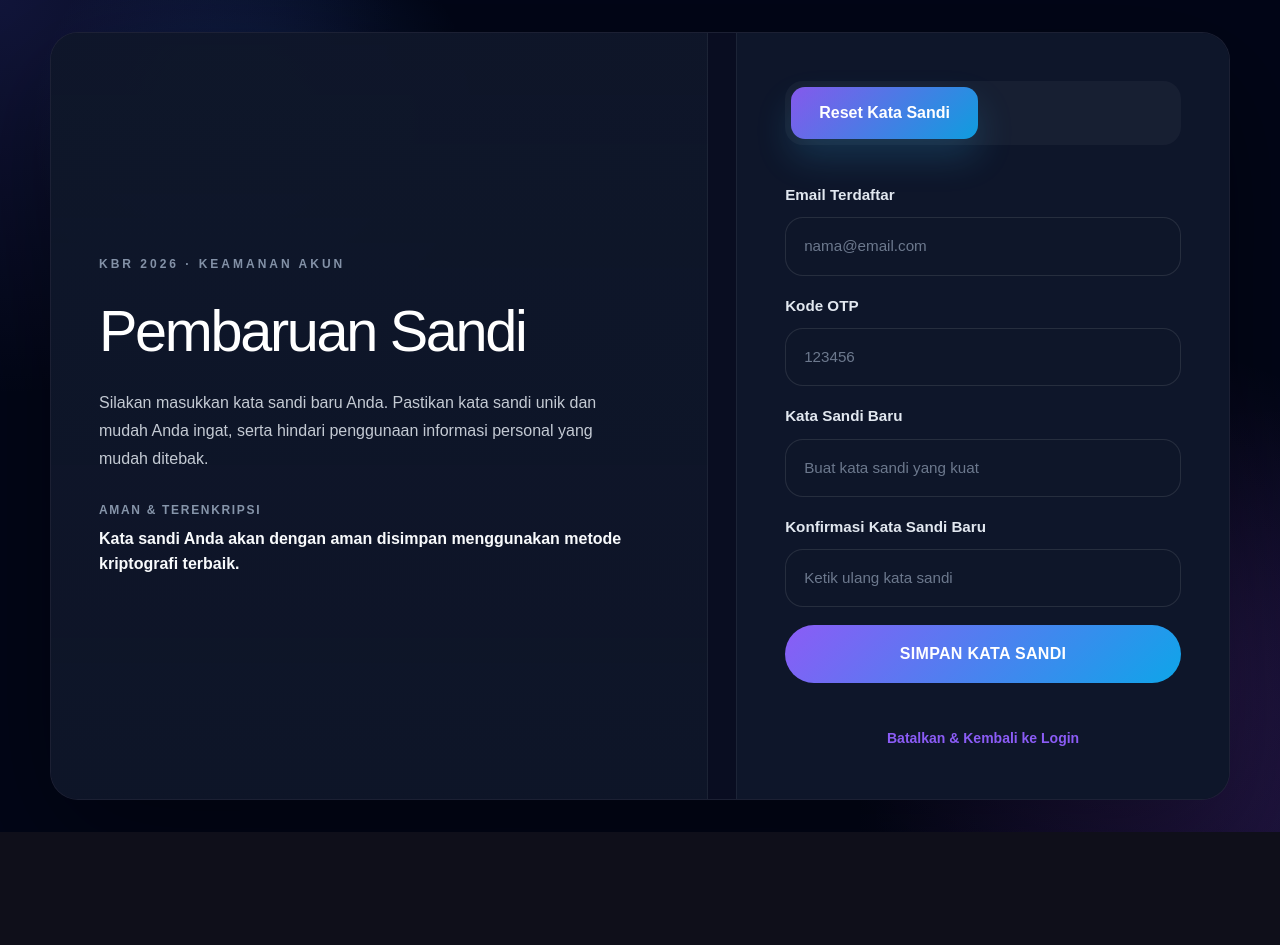
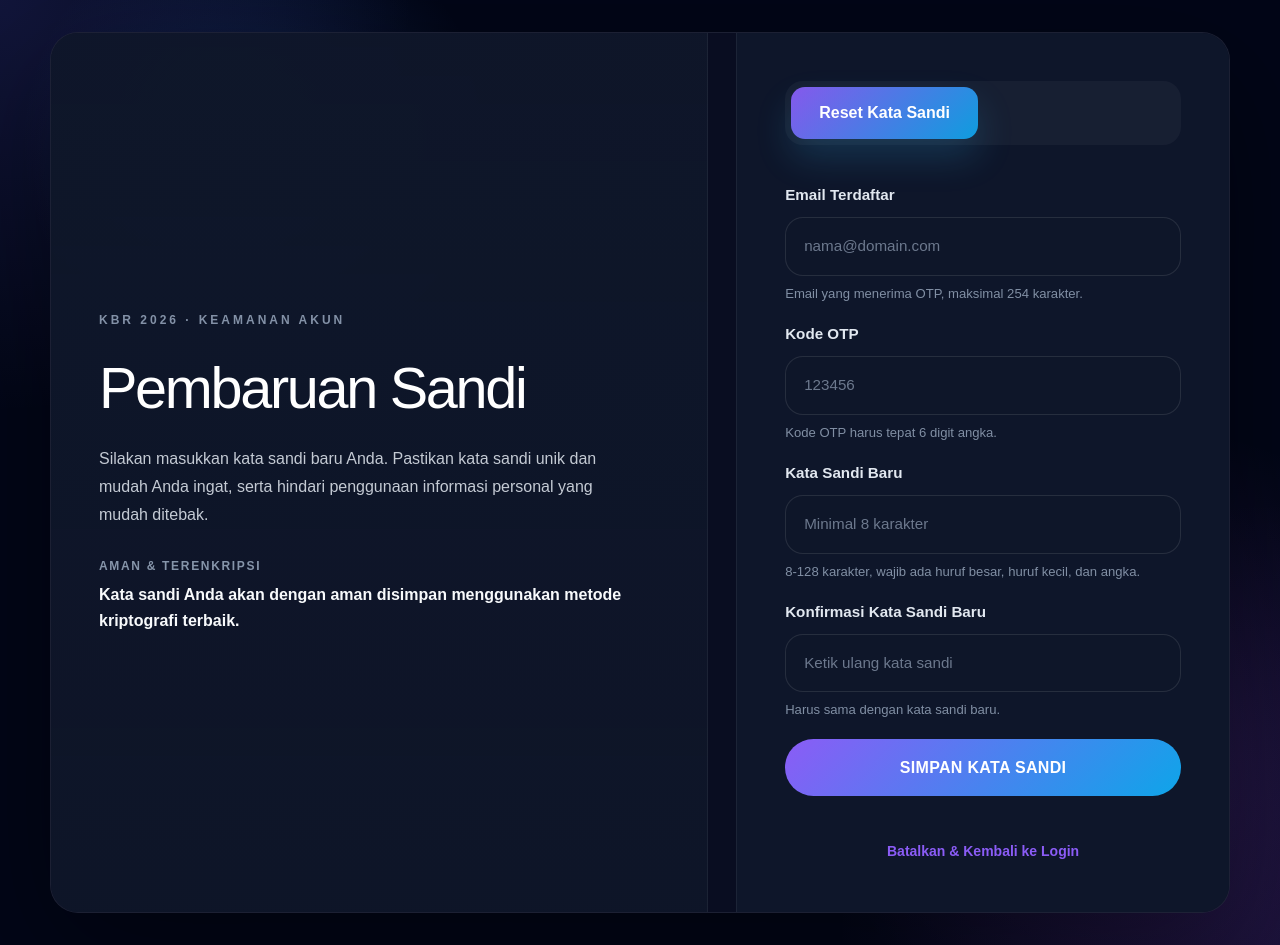
Before and after one commit to Bintangilham10/Concertix, a Next.js app in the folder frontend/: page /reset-password in a window 1280 px wide. Before the commit the page ends 832 px from the top, so only its background shows below. Built offline with nearby package versions, Linux system fonts and the light colour scheme; no server answers.

Commit message:
fix(frontend): strengthen reset password form validation

```diff
--- a/frontend/src/app/(auth)/reset-password/page.tsx
+++ b/frontend/src/app/(auth)/reset-password/page.tsx
@@ -4,6 +4,7 @@ import Link from "next/link";
 import { FormEvent, useEffect, useState } from "react";
 import { useRouter } from "next/navigation";
 import { resetPassword } from "@/lib/api";
+import { FORM_LIMITS, cleanDigits, limitLength } from "@/lib/form-constraints";
 
 export default function ResetPasswordPage() {
   const router = useRouter();
@@ -25,7 +26,9 @@ export default function ResetPasswordPage() {
     setError(null);
     setSuccess(false);
 
-    if (!email || !otp || !password || !confirmPassword) {
+    const normalizedEmail = email.trim();
+
+    if (!normalizedEmail || !otp || !password || !confirmPassword) {
       setError("Email, OTP, dan kata sandi wajib diisi.");
       return;
     }
@@ -40,8 +43,13 @@ export default function ResetPasswordPage() {
       return;
     }
 
-    if (password.length < 8) {
-      setError("Kata sandi minimal berisi 8 karakter.");
+    if (password.length < FORM_LIMITS.passwordMin) {
+      setError(`Kata sandi minimal berisi ${FORM_LIMITS.passwordMin} karakter.`);
+      return;
+    }
+
+    if (password.length > FORM_LIMITS.passwordMax) {
+      setError(`Kata sandi maksimal ${FORM_LIMITS.passwordMax} karakter.`);
       return;
     }
 
@@ -50,10 +58,11 @@ export default function ResetPasswordPage() {
       return;
     }
 
+    setEmail(normalizedEmail);
     setLoading(true);
 
     try {
-      await resetPassword(email, otp, password);
+      await resetPassword(normalizedEmail, otp, password);
       setSuccess(true);
 
       // Setelah beberapa detik, arahkan otomatis ke halaman Login
@@ -110,11 +119,16 @@ export default function ResetPasswordPage() {
                 id="email"
                 type="email"
                 value={email}
-                onChange={(event) => setEmail(event.target.value)}
-                placeholder="nama@email.com"
+                onChange={(event) => setEmail(limitLength(event.target.value, FORM_LIMITS.emailMax))}
+                placeholder="nama@domain.com"
                 className="auth-input"
+                autoComplete="email"
+                inputMode="email"
+                maxLength={FORM_LIMITS.emailMax}
+                required
                 disabled={loading || success}
               />
+              <p className="field-hint">Email yang menerima OTP, maksimal {FORM_LIMITS.emailMax} karakter.</p>
             </div>
 
             <div className="field-group">
@@ -123,13 +137,17 @@ export default function ResetPasswordPage() {
                 id="otp"
                 type="text"
                 inputMode="numeric"
-                maxLength={6}
+                autoComplete="one-time-code"
+                pattern="\d{6}"
+                maxLength={FORM_LIMITS.otpLength}
                 value={otp}
-                onChange={(event) => setOtp(event.target.value.replace(/\D/g, "").slice(0, 6))}
+                onChange={(event) => setOtp(cleanDigits(event.target.value, FORM_LIMITS.otpLength))}
                 placeholder="123456"
                 className="auth-input"
+                required
                 disabled={loading || success}
               />
+              <p className="field-hint">Kode OTP harus tepat {FORM_LIMITS.otpLength} digit angka.</p>
             </div>
 
             <div className="field-group">
@@ -138,11 +156,16 @@ export default function ResetPasswordPage() {
                 id="password"
                 type="password"
                 value={password}
-                onChange={(event) => setPassword(event.target.value)}
-                placeholder="Buat kata sandi yang kuat"
+                onChange={(event) => setPassword(limitLength(event.target.value, FORM_LIMITS.passwordMax))}
+                placeholder="Minimal 8 karakter"
                 className="auth-input"
+                autoComplete="new-password"
+                minLength={FORM_LIMITS.passwordMin}
+                maxLength={FORM_LIMITS.passwordMax}
+                required
                 disabled={loading || success}
               />
+              <p className="field-hint">{FORM_LIMITS.passwordMin}-{FORM_LIMITS.passwordMax} karakter, wajib ada huruf besar, huruf kecil, dan angka.</p>
             </div>
 
             <div className="field-group">
@@ -151,11 +174,16 @@ export default function ResetPasswordPage() {
                 id="confirmPassword"
                 type="password"
                 value={confirmPassword}
-                onChange={(event) => setConfirmPassword(event.target.value)}
+                onChange={(event) => setConfirmPassword(limitLength(event.target.value, FORM_LIMITS.passwordMax))}
                 placeholder="Ketik ulang kata sandi"
                 className="auth-input"
+                autoComplete="new-password"
+                minLength={FORM_LIMITS.passwordMin}
+                maxLength={FORM_LIMITS.passwordMax}
+                required
                 disabled={loading || success}
               />
+              <p className="field-hint">Harus sama dengan kata sandi baru.</p>
             </div>
 
             {error ? <p className="auth-error">{error}</p> : null}
```
